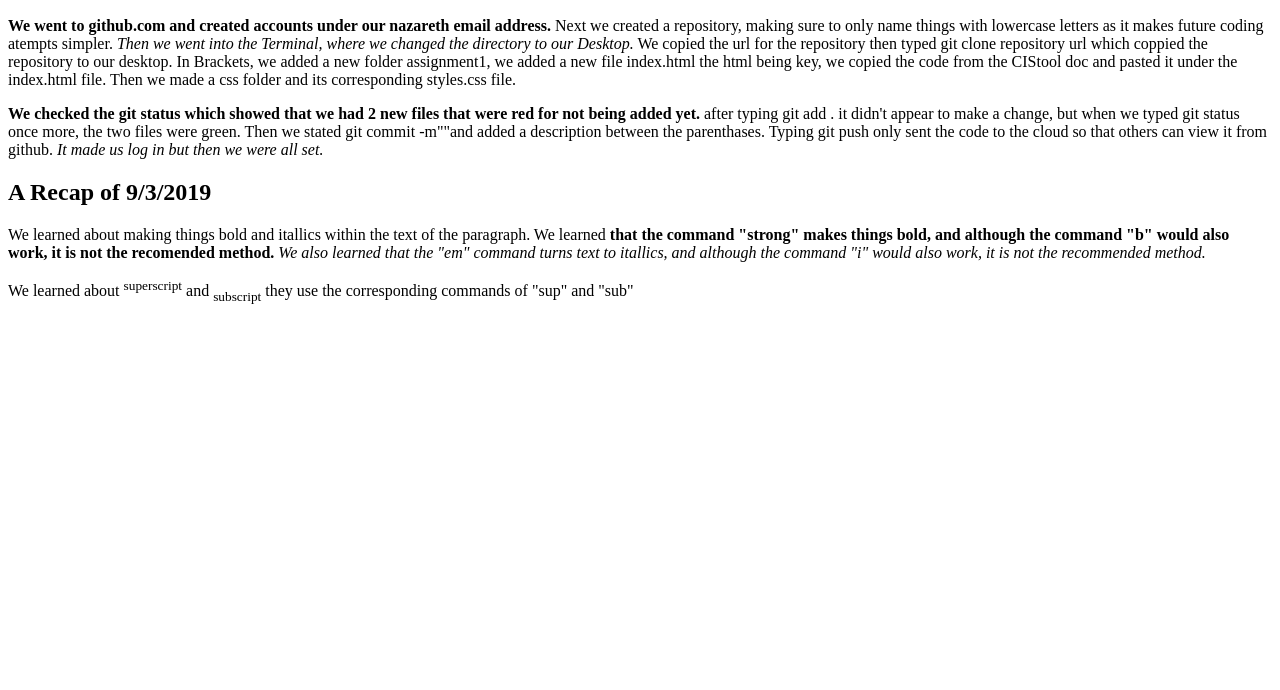
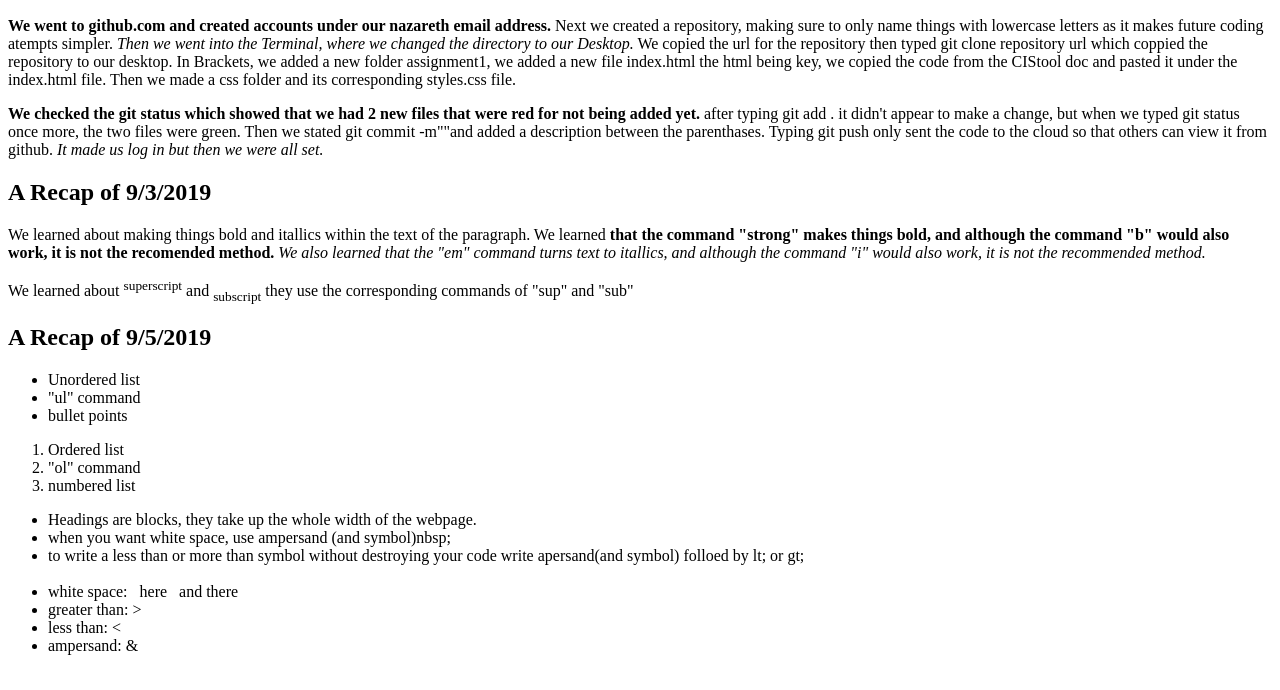
Before and after one commit to mstjacq5/assignment1, a plain HTML site: page index.html in a window 1280 px wide. Shown: the part 110-800 px from the top of the page. Drawn offline with Linux system fonts and the light colour scheme.

Commit message:
we learned how to make ordered and un ordered lists. We learned how to create white space, and to make special symbols using &; around the symbol's command.

```diff
--- a/index.html
+++ b/index.html
@@ -15,5 +15,26 @@
         <h2> A Recap of 9/3/2019</h2>
         <p>We learned about making things bold and itallics within the text of the paragraph. We learned <strong> that the command "strong" makes things bold, and although the command "b" would also work, it is not the recomended method.</strong> <em>We also learned that the "em" command turns text to itallics, and although the command "i" would also work, it is not the recommended method.</em> </p>
         <p> We learned about <sup>superscript</sup> and <sub>subscript</sub> they use the corresponding commands of "sup" and "sub"</p>
+        <h2>A Recap of 9/5/2019</h2>
+        <ul>
+            <li>Unordered list</li>
+            <li> "ul" command</li>
+            <li>bullet points</li>
+        </ul>
+        <ol>
+            <li>Ordered list</li>
+            <li>"ol" command</li>
+            <li>numbered list</li>
+        </ol>
+        <ul>
+            <li>Headings are blocks, they take up the whole width of the webpage.</li>
+            <li>when you want white space, use ampersand (and symbol)nbsp;</li>
+            <li>to write a less than or more than symbol without destroying your code write apersand(and symbol) folloed by lt; or gt;</li>
+            &nbsp;
+            <li> white space: &nbsp;&nbsp;here&nbsp;&nbsp; and there</li>
+            <li>greater than: &gt;</li>
+            <li>less than: &lt;</li>
+            <li>ampersand: &amp;</li>
+        </ul>
     </body>
 </html>
```
